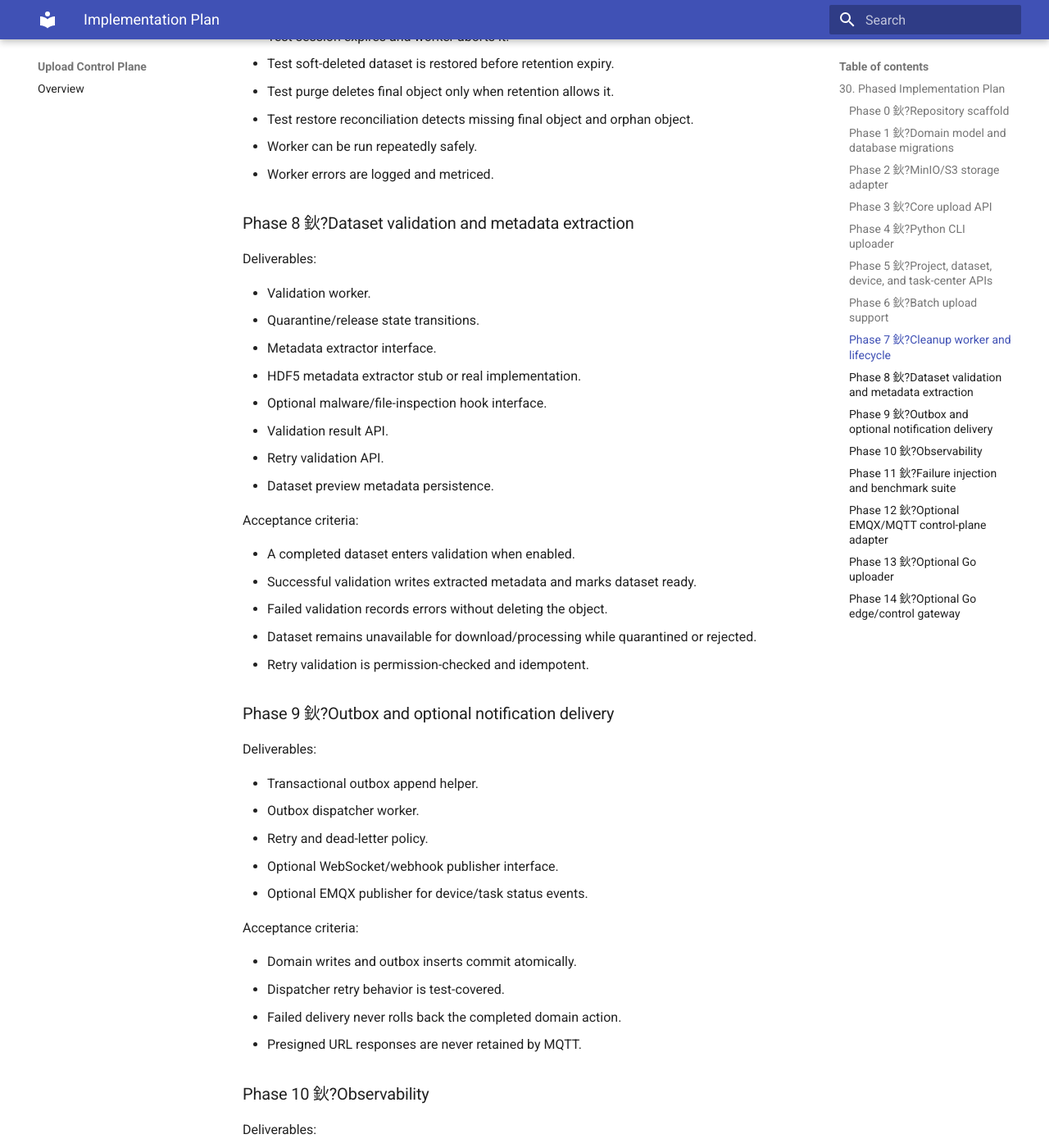
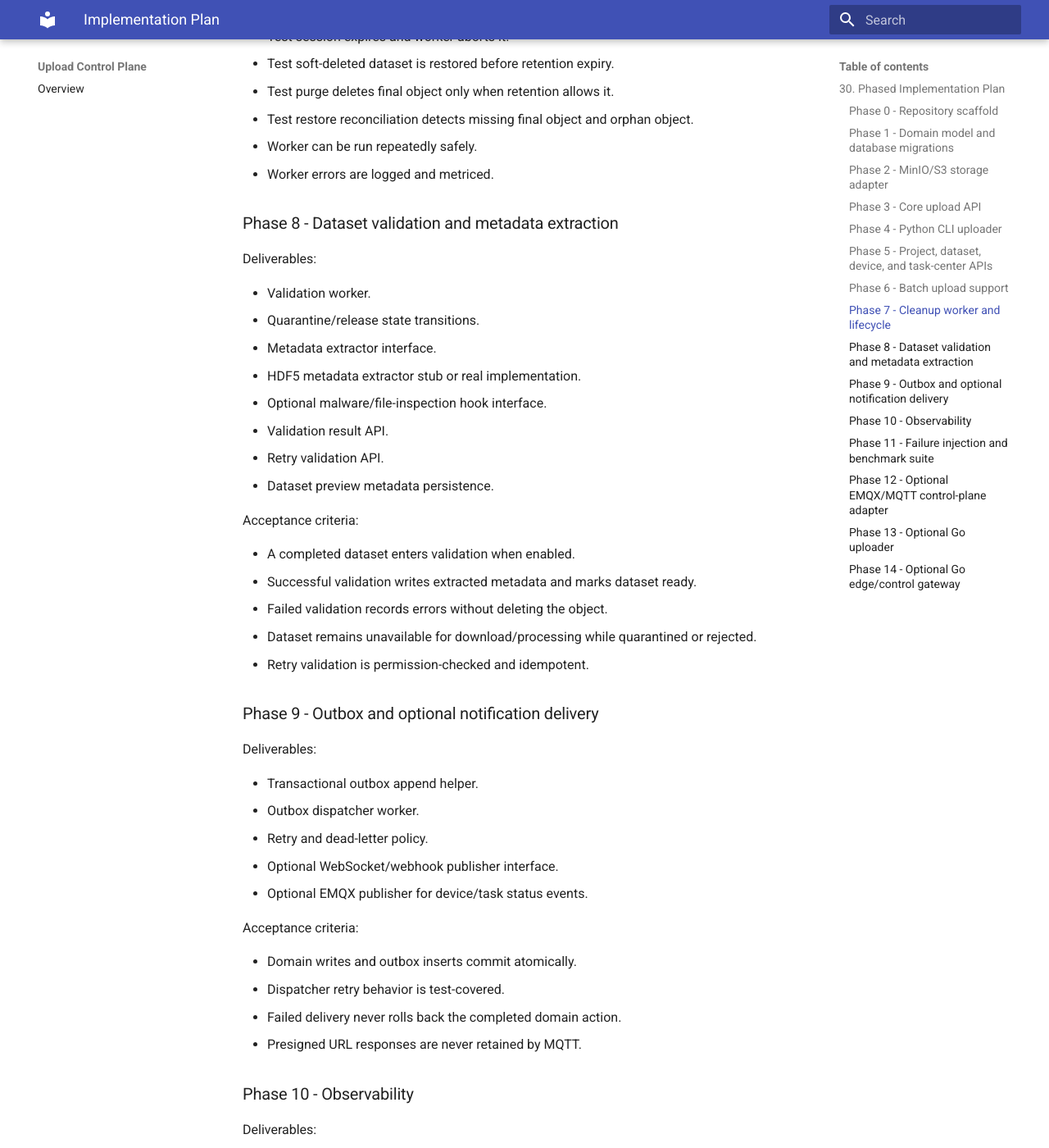
Before and after one commit to ruicore/upload-control-plane, an MkDocs documentation site: the page built from docs/prd/industrial-multipart-upload-control-plane/13-implementation-plan.md, in a window 1280 px wide and 1400 px high, scrolled down 6180 px. Shown: the whole window at 82% size. Built offline with MkDocs 1.6.1 and Material for MkDocs 9.7.7, drawn with Linux system fonts in a browser that asks for light colours; some of the changed text lies outside the part shown.

Commit message:
docs: 修复PRD实施计划乱码

```diff
--- a/docs/prd/industrial-multipart-upload-control-plane/13-implementation-plan.md
+++ b/docs/prd/industrial-multipart-upload-control-plane/13-implementation-plan.md
@@ -6,7 +6,7 @@ Previous: [Observability, Testing, and Failure Modes](12-observability-testing-f
 
 This section is written for Codex. Each phase should result in runnable code and tests.
 
-### Phase 0 鈥?Repository scaffold
+### Phase 0 - Repository scaffold
 
 Deliverables:
 
@@ -29,7 +29,7 @@ curl http://localhost:8000/healthz
 
 must succeed.
 
-### Phase 1 鈥?Domain model and database migrations
+### Phase 1 - Domain model and database migrations
 
 Deliverables:
 
@@ -49,7 +49,7 @@ Acceptance criteria:
 - DB migration applies cleanly from empty database.
 - Seed script produces one usable dev API key, one storage policy, one project, one dataset, one device, and permission grants for upload testing.
 
-### Phase 2 鈥?MinIO/S3 storage adapter
+### Phase 2 - MinIO/S3 storage adapter
 
 Deliverables:
 
@@ -72,7 +72,7 @@ Acceptance criteria:
 - Integration test can complete and read/head final object.
 - Adapter cleanly reports unsupported storage-native checksum or object-lock capabilities.
 
-### Phase 3 鈥?Core upload API
+### Phase 3 - Core upload API
 
 Deliverables:
 
@@ -113,7 +113,7 @@ Acceptance criteria:
 - Signed-header mismatch is covered by an integration test when required headers are enabled.
 - Tenant isolation tests pass.
 
-### Phase 4 鈥?Python CLI uploader
+### Phase 4 - Python CLI uploader
 
 Deliverables:
 
@@ -137,7 +137,7 @@ Acceptance criteria:
 - CLI does not store presigned URLs in manifest.
 - CLI progress output is readable.
 
-### Phase 5 鈥?Project, dataset, device, and task-center APIs
+### Phase 5 - Project, dataset, device, and task-center APIs
 
 Deliverables:
 
@@ -167,7 +167,7 @@ Acceptance criteria:
 - Dataset purge is rejected under legal hold or storage object lock.
 - Audit events are written for permission, credential, download, delete, restore, and purge actions.
 
-### Phase 6 鈥?Batch upload support
+### Phase 6 - Batch upload support
 
 Deliverables:
 
@@ -183,7 +183,7 @@ Acceptance criteria:
 - Batch cannot complete until child uploads are complete.
 - Batch completion is idempotent.
 
-### Phase 7 鈥?Cleanup worker and lifecycle
+### Phase 7 - Cleanup worker and lifecycle
 
 Deliverables:
 
@@ -206,7 +206,7 @@ Acceptance criteria:
 - Worker can be run repeatedly safely.
 - Worker errors are logged and metriced.
 
-### Phase 8 鈥?Dataset validation and metadata extraction
+### Phase 8 - Dataset validation and metadata extraction
 
 Deliverables:
 
@@ -227,7 +227,7 @@ Acceptance criteria:
 - Dataset remains unavailable for download/processing while quarantined or rejected.
 - Retry validation is permission-checked and idempotent.
 
-### Phase 9 鈥?Outbox and optional notification delivery
+### Phase 9 - Outbox and optional notification delivery
 
 Deliverables:
 
@@ -244,7 +244,7 @@ Acceptance criteria:
 - Failed delivery never rolls back the completed domain action.
 - Presigned URL responses are never retained by MQTT.
 
-### Phase 10 鈥?Observability
+### Phase 10 - Observability
 
 Deliverables:
 
@@ -266,7 +266,7 @@ Acceptance criteria:
 - Outbox, validation, download URL, device, and purge paths emit metrics.
 - Alert thresholds are documented for storage errors, cleanup backlog, validation backlog, and outbox dead letters.
 
-### Phase 11 鈥?Failure injection and benchmark suite
+### Phase 11 - Failure injection and benchmark suite
 
 Deliverables:
 
@@ -292,7 +292,7 @@ Acceptance criteria:
 - Failure injection test suite passes locally.
 - Benchmark can upload at least a generated 512 MiB file against local MinIO.
 
-### Phase 12 鈥?Optional EMQX/MQTT control-plane adapter
+### Phase 12 - Optional EMQX/MQTT control-plane adapter
 
 Only implement after HTTP upload correctness, authorization, outbox, and device credentials are implemented.
 
@@ -316,7 +316,7 @@ Acceptance criteria:
 - Device cannot publish or subscribe outside its authorized topic namespace.
 - Disabled or revoked devices are rejected.
 
-### Phase 13 鈥?Optional Go uploader
+### Phase 13 - Optional Go uploader
 
 Deliverables:
 
@@ -331,7 +331,7 @@ Acceptance criteria:
 - Benchmark compares Python CLI and Go uploader.
 - Go implementation must not bypass the backend or use MinIO credentials.
 
-### Phase 14 鈥?Optional Go edge/control gateway
+### Phase 14 - Optional Go edge/control gateway
 
 Only implement if the core system is complete.
 
```
